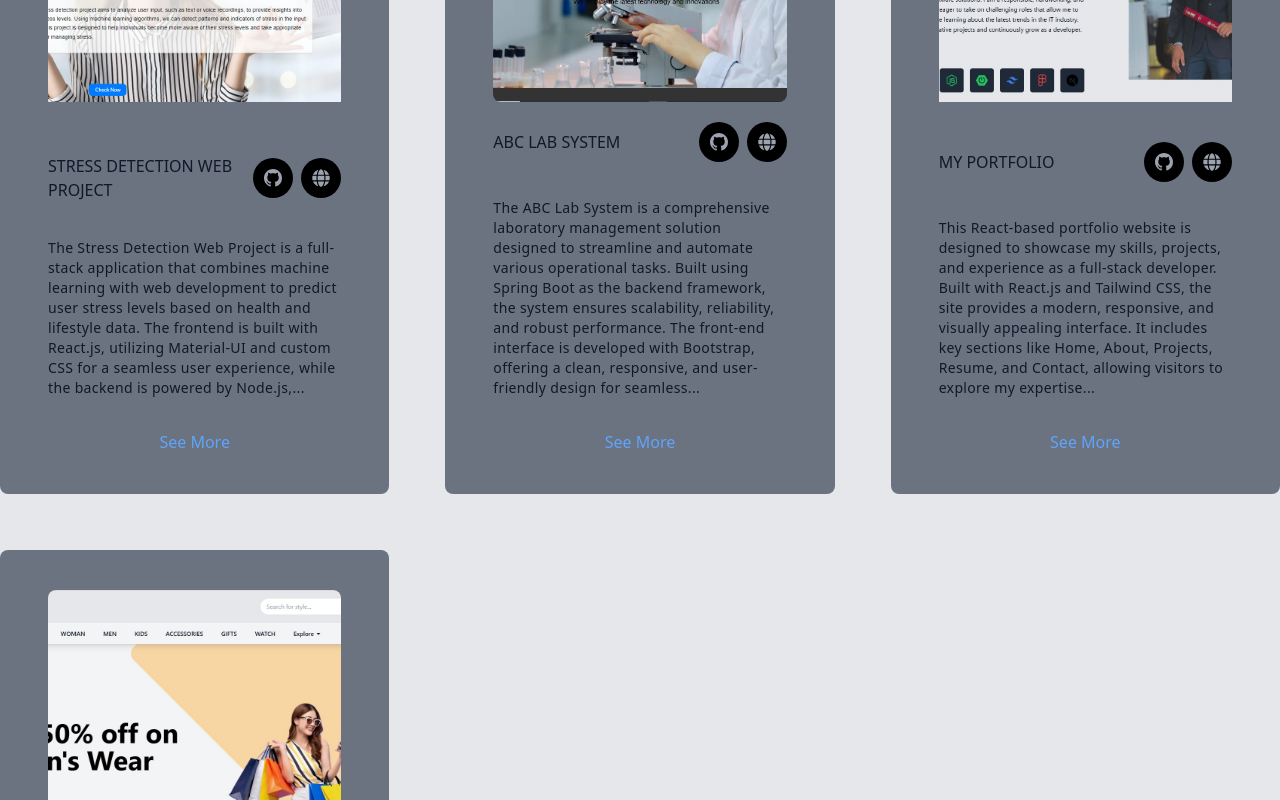
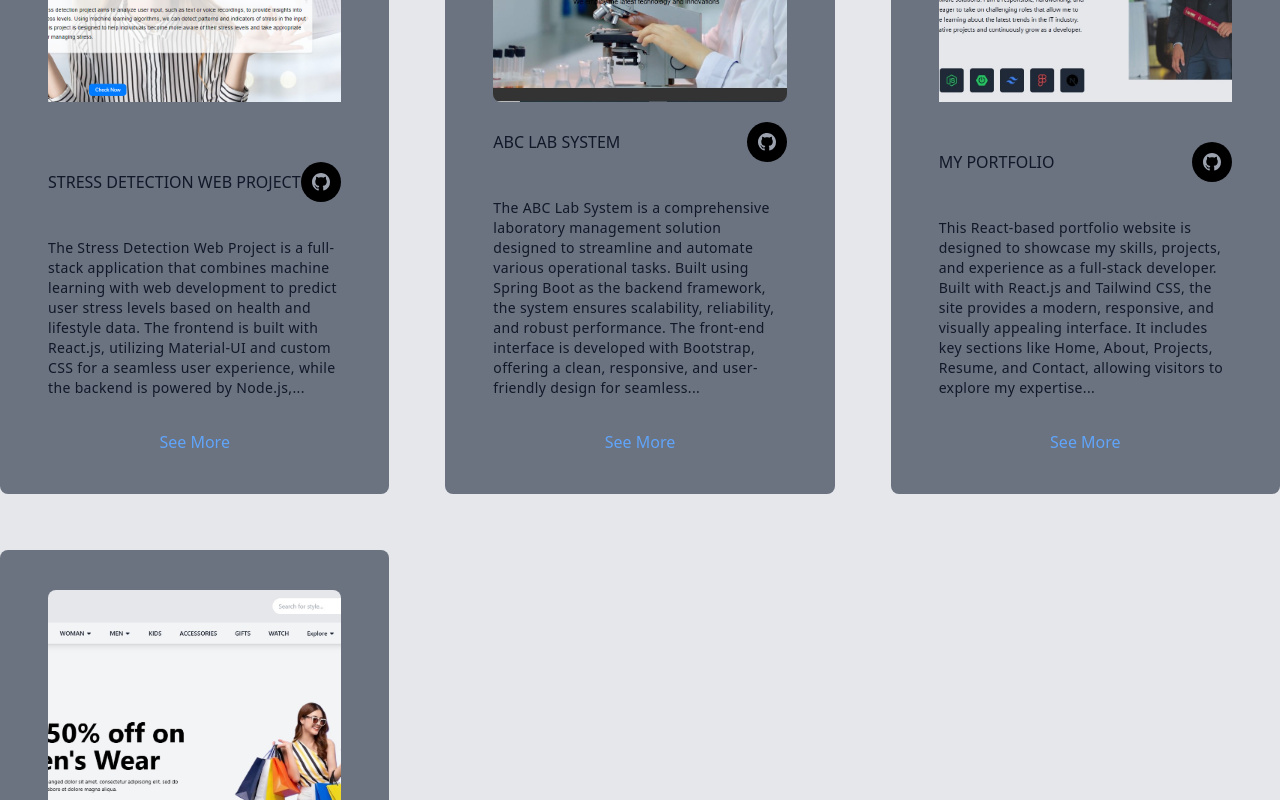
Before and after one commit to piyamantha93/my-portfolio, a React (Create React App) app: page / in a window 1280 px wide. Shown: the part 2400-3200 px from the top of the page. Built offline with nearby package versions, Linux system fonts and the light colour scheme.

Commit message:
change 01

```diff
--- a/src/Components/Footer/Footer.js
+++ b/src/Components/Footer/Footer.js
@@ -32,10 +32,6 @@ const Footer = () => {
 
       <div className="text-center text-sm text-black mt-4 border-t border-gray-700 pt-4">
         <p>&copy; {new Date().getFullYear()} Piyamantha Weerasinghe. All Rights Reserved.</p>
-        <div className="mt-2">
-          <a href="/privacy-policy" className="hover:underline mx-2">Privacy Policy</a>
-          <a href="/terms-of-service" className="hover:underline mx-2">Terms of Service</a>
-        </div>
       </div>
     </footer>
   );
--- a/src/Components/projects/Projects.js
+++ b/src/Components/projects/Projects.js
@@ -12,7 +12,7 @@ const projectData = [
     des: "The Stress Detection Web Project is a full-stack application that combines machine learning with web development to predict user stress levels based on health and lifestyle data. The frontend is built with React.js, utilizing Material-UI and custom CSS for a seamless user experience, while the backend is powered by Node.js, Express.js, and MongoDB for secure data management. The project integrates a machine learning model trained on the Sleep Health and Lifestyle Dataset to analyze key factors such as sleep duration, BMI category, heart rate, daily steps, and blood pressure to generate stress predictions. Users can access a dashboard where they input relevant health parameters to receive real-time stress analysis. The system ensures secure authentication with JWT tokens, encrypted passwords, and MongoDB storage.",
     src: projectOne,
     githubLink: "https://github.com/piyamantha93/Stress_Detection",
-    websiteLink: "https://stress-detection.com",
+
   },
   {
     id: 2,
@@ -20,7 +20,7 @@ const projectData = [
     des: "The ABC Lab System is a comprehensive laboratory management solution designed to streamline and automate various operational tasks. Built using Spring Boot as the backend framework, the system ensures scalability, reliability, and robust performance. The front-end interface is developed with Bootstrap, offering a clean, responsive, and user-friendly design for seamless interaction. At its core, the system leverages MySQL for database management, ensuring secure and efficient handling of data. Key features of the system include user registration and authentication, test management, appointment scheduling, result tracking, and billing.",
     src: projectTwo,
     githubLink: "https://github.com/piyamantha93/AbcLabSystem",
-    websiteLink: "https://stress-detection.com",
+
   },
   {
     id: 3,
@@ -28,7 +28,7 @@ const projectData = [
     des: "This React-based portfolio website is designed to showcase my skills, projects, and experience as a full-stack developer. Built with React.js and Tailwind CSS, the site provides a modern, responsive, and visually appealing interface. It includes key sections like Home, About, Projects, Resume, and Contact, allowing visitors to explore my expertise in technologies such as React.js, Node.js, MongoDB, MySQL, and machine learning. The website also features interactive elements, animations, and smooth navigation to enhance the user experience. Additionally, it includes GitHub and LinkedIn integrations, making it easy to connect with me and explore my work.",
     src: projectThree,
     githubLink: "https://github.com/piyamantha93/my-portfolio",
-    websiteLink: "https://stress-detection.com",
+
   },
 
   {
@@ -37,7 +37,7 @@ const projectData = [
     des: "A fully responsive front-end e-commerce web application built using React.js and Tailwind CSS. This modern shopping platform features a clean and intuitive user interface, allowing users to explore products across multiple categories such as Men, Women, Kids, Accessories, and more. .",
     src: projectFour,
     githubLink: "https://github.com/piyamantha93/E-commerce",
-    websiteLink: "https://stress-detection.com"
+
   },
 ];
 
```
Also changed, not shown: src/assets/images/projects/projectFour.jpg, 1 other file (tests, documents, lock files or other folders).
